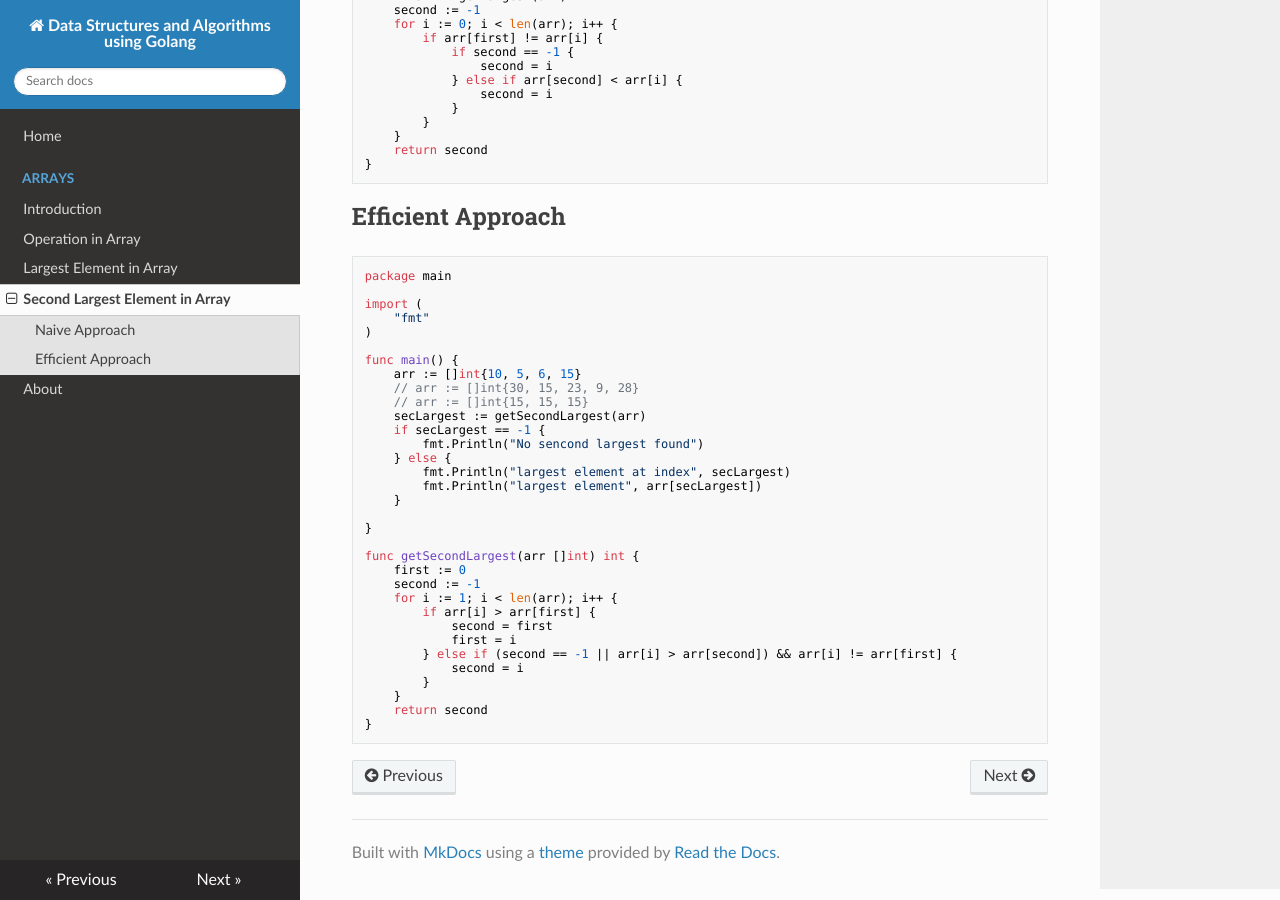
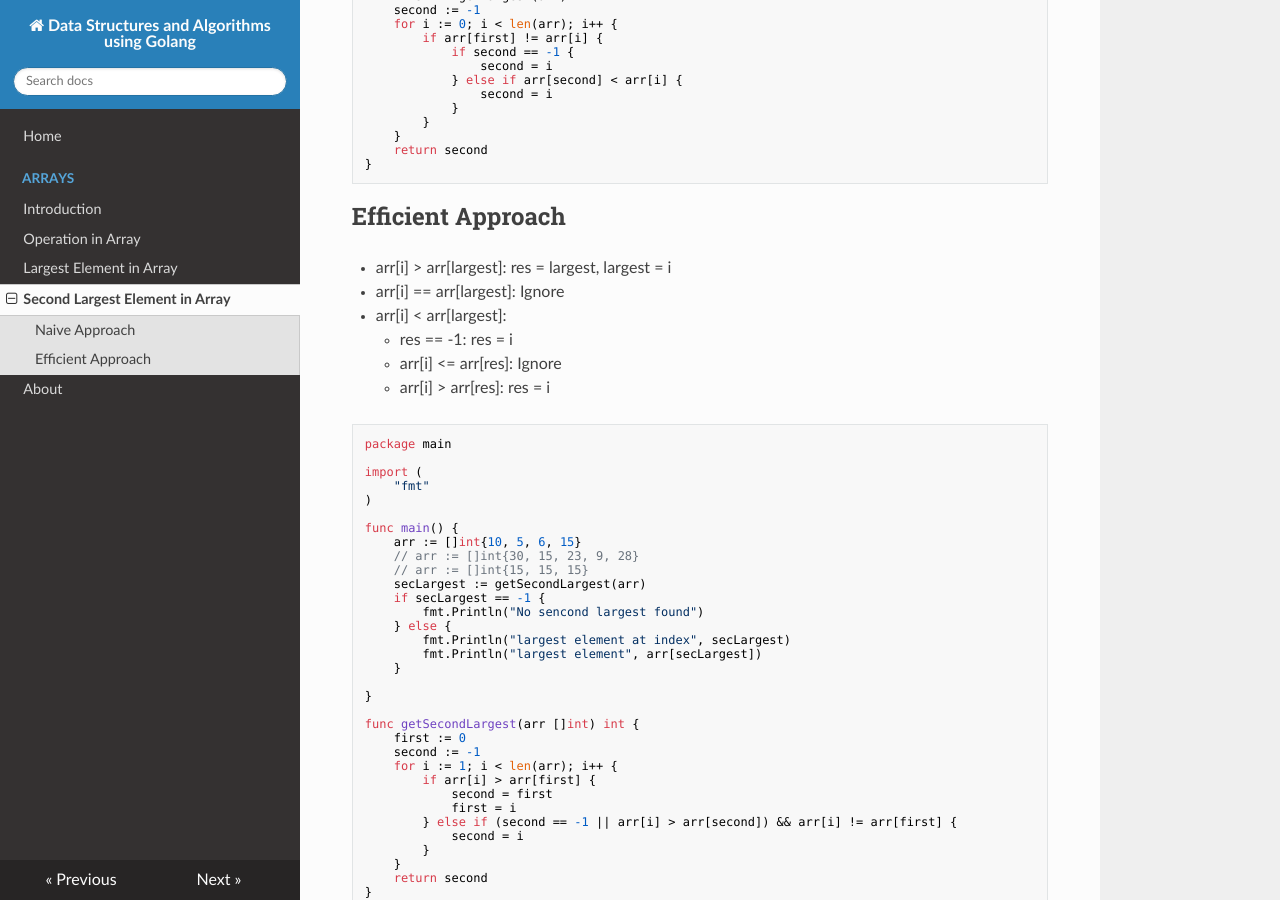
Before and after one commit to prithvipal/golang-dsa, an MkDocs documentation site: the page built from docs/array/second_largest_element.md, in a window 1280 px wide and 900 px high, scrolled down 890 px. Built offline with MkDocs 1.6.1, drawn with Linux system fonts in a browser that asks for light colours; nearby versions of some CDN libraries.

Commit message:
documentation of second largest element efficient approach

````diff
--- a/docs/array/second_largest_element.md
+++ b/docs/array/second_largest_element.md
@@ -60,6 +60,13 @@ func getSecondLargest(arr []int) int {
 
 ## Efficient Approach
 
+- arr[i] > arr[largest]: res = largest, largest = i
+- arr[i] == arr[largest]: Ignore
+- arr[i] < arr[largest]:
+	- res == -1: res = i
+	- arr[i] <= arr[res]: Ignore
+	- arr[i] > arr[res]: res = i
+
 ```
 package main
 
````
